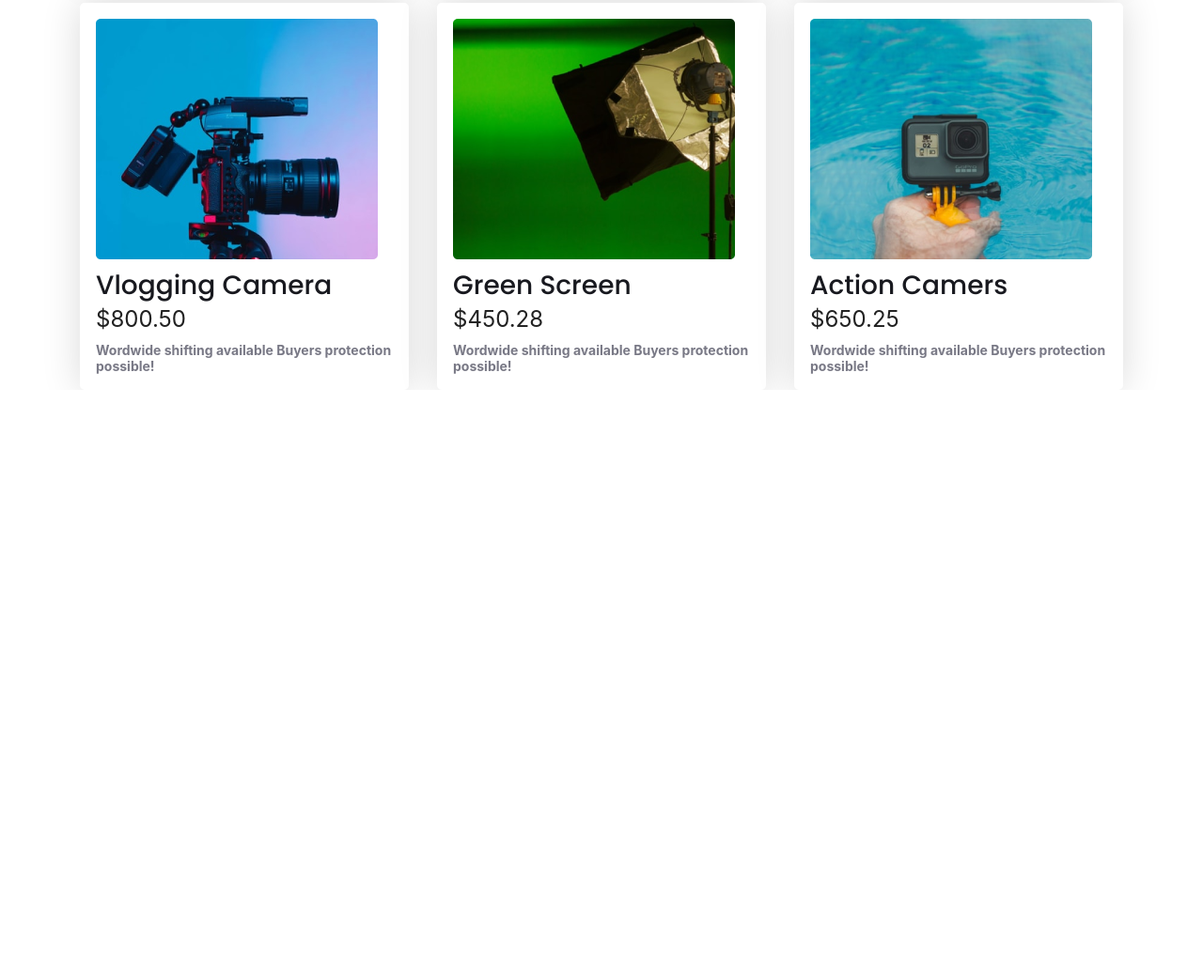
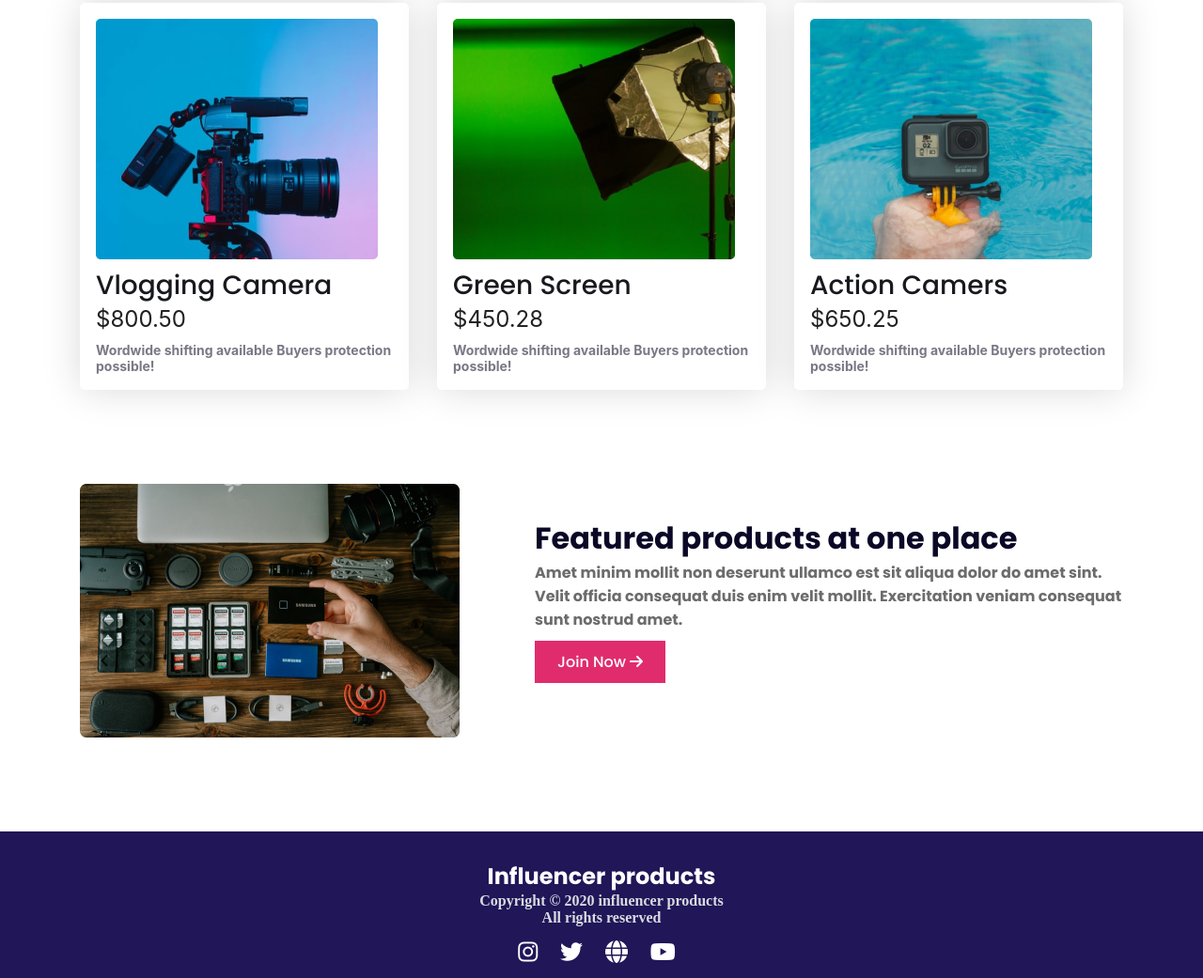
Before and after one commit to Ashek-Uzzaman/Influencer-Gear-Website, a plain HTML site: page index.html in a window 1280 px wide. Shown: the part 1642-2683 px from the top of the page at 94% size. Before the commit the page ends 2057 px from the top, so only its background shows below. Drawn offline with Linux system fonts and the light colour scheme.

Commit message:
finished sponsor responsive media quary for small devices

```diff
--- a/index.html
+++ b/index.html
@@ -121,9 +121,35 @@
         </div>
       </div>
     </section>
+    <section class="features">
+      <img src="images/gear.png" alt="">
+      <div class="feature-content">
+        <h2 class="feature-title">Featured products at one place</h2>
+        <p class="feature-description">Amet minim mollit non deserunt ullamco est sit aliqua dolor do amet sint. Velit
+          officia consequat duis enim velit
+          mollit. Exercitation veniam consequat sunt nostrud amet.</p>
+        <button class="secondary-btn">Join Now <i class="fa-solid fa-arrow-right"></i></button>
+      </div>
+    </section>
   </main>
 
-  <footer></footer>
+  <footer>
+    <div class="footer">
+      <h2 class="footer-title">Influencer products</h2>
+      <p class="copyright">Copyright © 2020 influencer products <br>All rights reserved</p>
+      <nav class="footer-icon">
+        <ul>
+          <li>
+            <a href=""><i class="fa-brands fa-instagram"></i></a>
+            <a href=""><i class="fa-brands fa-twitter"></i></a>
+            <a href=""><i class="fa-solid fa-globe"></i></a>
+            <a href=""><i class="fa-brands fa-youtube"></i></a>
+          </li>
+        </ul>
+      </nav>
+
+    </div>
+  </footer>
 
 
 </body>
--- a/styles/influencer.css
+++ b/styles/influencer.css
@@ -2,14 +2,64 @@
 
 @import url('https://fonts.googleapis.com/css2?family=Poppins:wght@500;600;700;900&display=swap');
 /* shared style */
-*{
+* {
   margin: 0;
   padding: 0;
 }
-*{
-   font-family: "Poppins",sans-serif;
+* {
+  font-family: 'Poppins', sans-serif;
 }
- .btn-primary{
+
+/* header related styles */
+header {
+  padding: 50px 140px;
+}
+
+/* nav related styles */
+nav {
+  display: flex;
+  justify-content: space-between;
+  align-items: center;
+}
+nav > ul {
+  display: flex;
+}
+nav li {
+  list-style: none;
+  margin-right: 30px;
+  font-weight: 600;
+  font-size: 1rem;
+}
+nav li a {
+  text-decoration: none;
+  color: rgb(58, 58, 58);
+}
+.nav-title {
+  color: rgb(58, 58, 58);
+  font-size: 1.5rem;
+  font-weight: 700;
+}
+/* banner related styles */
+.banner {
+  display: flex;
+  align-items: center;
+  /* margin-top: 100px; */
+  background-image: url('../images/Circle\ design.svg');
+  background-repeat: no-repeat;
+  background-position: bottom right, top left;
+}
+
+.banner-title {
+  color: rgb(58, 58, 58);
+  font-size: 3.25rem;
+  font-weight: 700;
+}
+.banner-description {
+  color: rgb(58, 58, 58);
+  font-size: 1rem;
+  font-weight: 600;
+}
+.btn-primary {
   border-radius: 41px;
   background: rgb(224, 44, 109);
   color: rgb(255, 255, 255);
@@ -20,138 +70,161 @@ padding: 10px 20px;
   border: none;
   margin-top: 10px;
 }
- .btn-primary:hover{
+.btn-primary,
+.secondary-btn:hover {
   cursor: pointer;
   background: rgba(224, 44, 110, 0.959);
 }
-/* header related styles */
-header{
-  padding: 50px 140px;
-}
-
- /* nav related styles */
- nav{
-  display: flex;
-  justify-content: space-between;
-  align-items: center;
- }
- nav > ul {
-  display: flex;
- }
- nav li{
-  list-style: none;
-  margin-right: 30px;
-  font-weight: 600;
-  font-size: 1rem;
- }
- nav li a{
-  text-decoration: none;
-  color: rgb(58, 58, 58);
- }
- .nav-title{
-  color: rgb(58, 58, 58);
-font-size:1.5rem;
-font-weight: 700;
- }
- /* banner related styles */
- .banner{
-  display: flex;
-  align-items: center;
-  /* margin-top: 100px; */
-  background-image: url('../images/Circle\ design.svg');
-  background-repeat: no-repeat;
-  background-position:  bottom right,top left;
- }
-
- .banner-title{
-color: rgb(58, 58, 58);
-font-size: 3.25rem;
-font-weight: 700;
- }
- .banner-description{
-  color: rgb(58, 58, 58);
-font-size: 1rem;
-font-weight: 600;
- }
- .banner img{
+.banner img {
   width: 50%;
   gap: 130px;
 }
 
 /* main section */
- main{
+main {
   max-width: 1110px;
   margin: 0 auto;
 }
 
- .sponsor{
+/* .sponsor {
   display: flex;
   justify-content: space-evenly;
+} */
+
+.sponsor {
+  display: grid;
+  grid-template-columns: repeat(7, 1fr);
+  align-items: center;
 }
- .Collection-title{
+.Collection-title {
   text-align: center;
   color: rgb(58, 58, 58);
-font-size:1.75rem;
+  font-size: 1.75rem;
   font-weight: 600;
   margin-top: 100px;
   margin-bottom: 30px;
 }
- .camera-collection{
+.camera-collection {
   display: grid;
-  grid-template-columns: repeat(3,1fr);
+  grid-template-columns: repeat(3, 1fr);
   gap: 30px;
 }
- .card{
+.card {
   border-radius: 5px;
   box-shadow: 0px 0px 40px 0px rgba(0, 0, 0, 0.15);
   background: rgb(255, 255, 255);
   padding: 17px;
 }
- .card .card-title{
+.card .card-title {
   color: rgb(24, 25, 31);
   font-size: 1.75rem;
   font-weight: 500;
 }
-.card .price{
+.card .price {
   color: rgba(0, 0, 0, 0.87);
   font-size: 1.5rem;
   font-weight: 400;
   font-family: Inter;
-
 }
-.card .card-description{
+.card .card-description {
   color: rgb(120, 120, 133);
   font-family: Inter;
   font-size: 14px;
   font-weight: 700;
   margin-top: 10px;
 }
-
-
-
-
+/* features styles */
+.features {
+  display: flex;
+  text-align: center;
+  align-items: center;
+  margin-top: 100px;
+  margin-bottom: 100px;
+}
+.feature-content {
+  padding-left: 80px;
+  text-align: left;
+  margin-bottom: 25px;
+}
+.feature-content .feature-title {
+  color: #0a0826;
+  font-size: 2rem;
+  font-weight: 700;
+}
+.feature-content .feature-description {
+  color: rgb(108, 108, 108);
+  font-size: 1rem;
+  font-weight: 700;
+}
+.feature-content .secondary-btn {
+  background-color: rgb(224, 44, 109);
+  color: rgb(255, 255, 255);
+  font-size: 1rem;
+  padding: 10px 24px;
+  border: 0;
+  margin-top: 10px;
+}
+/* footer styles */
+.footer {
+  background: #201658;
+  text-align: center;
+}
+.footer .footer-title {
+  color: rgb(255, 255, 255);
+  font-size: 1.5rem;
+  font-weight: 700;
+  padding-top: 30px;
+}
+.footer .copyright {
+  color: rgb(217, 219, 225);
+  font-family: Manrope;
+  font-size: 1rem;
+  font-weight: 700;
+}
+.footer-icon {
+  display: flex;
+  justify-content: center;
+  padding: 10px 0;
+}
+.footer-icon li a {
+  padding-left: 20px;
+  color: white;
+  font-size: 1.5rem;
+}
 
 /* responsive media quary */
 /* Mobile devices */
- @media screen and (max-width:576px) {
- header{
+@media screen and (max-width: 576px) {
+  header {
     padding: 5px 100px;
   }
-  nav{
+  nav {
     flex-direction: column;
   }
-  .banner{
+  .sponsor img {
+    width: 100%;
+    margin-left: 20px;
+  }
+  .sponsor {
+    grid-template-columns: repeat(4, 1fr);
+  }
+
+  .banner,
+  .features {
     flex-direction: column-reverse;
     align-items: center;
   }
 
-  .banner img{
+  .banner img {
     width: 100%;
   }
-  .camera-collection{
-    grid-template-columns: repeat(1,1fr);
+  .sponsor img {
+    width: 50%;
+  }
+  .camera-collection {
+    grid-template-columns: repeat(1, 1fr);
     text-align: center;
-
+    padding: 0 20px;
   }
-
 }
+/* medium device */
```
Lines whose indentation alone changed are shown as unchanged.
